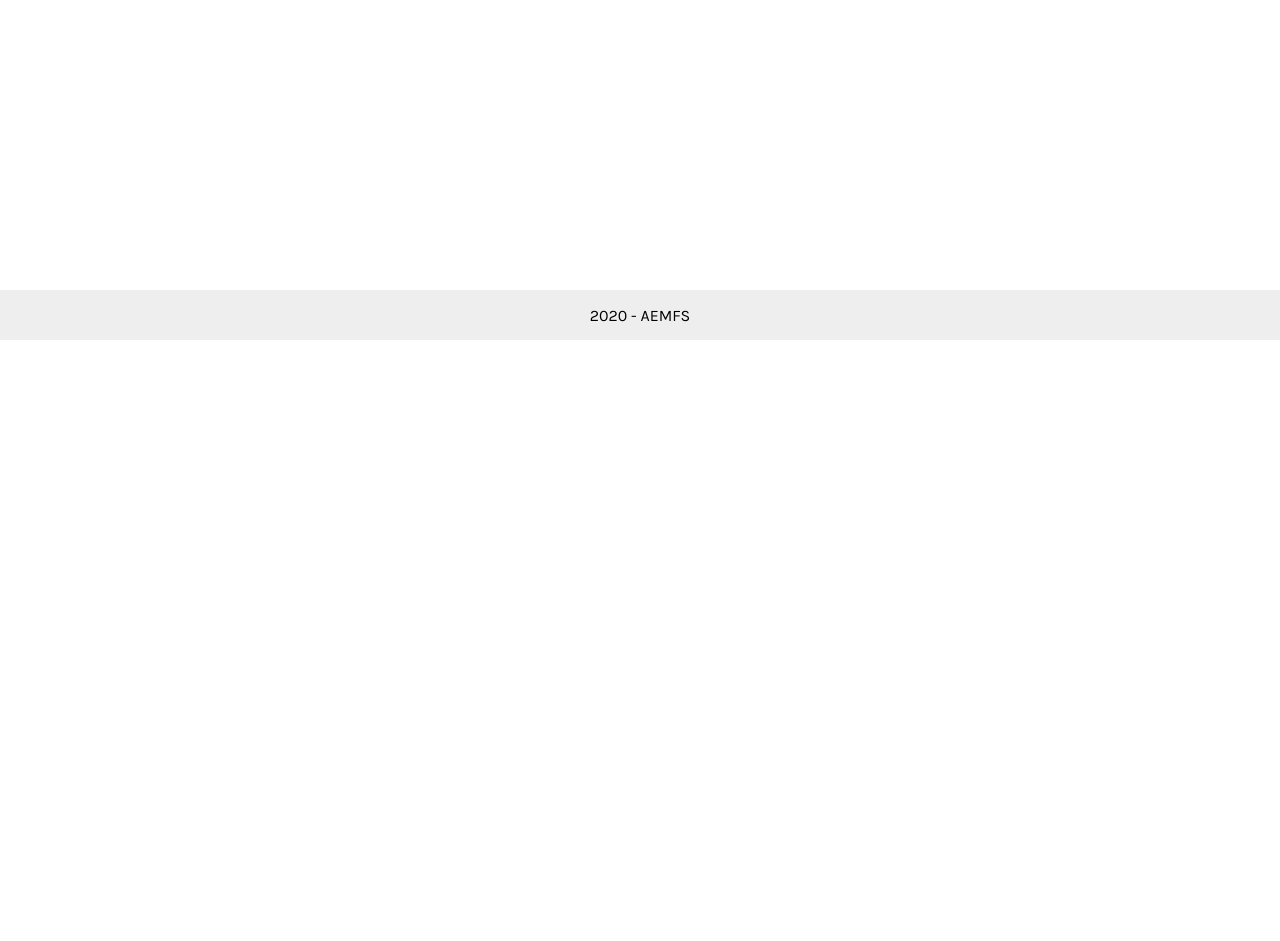
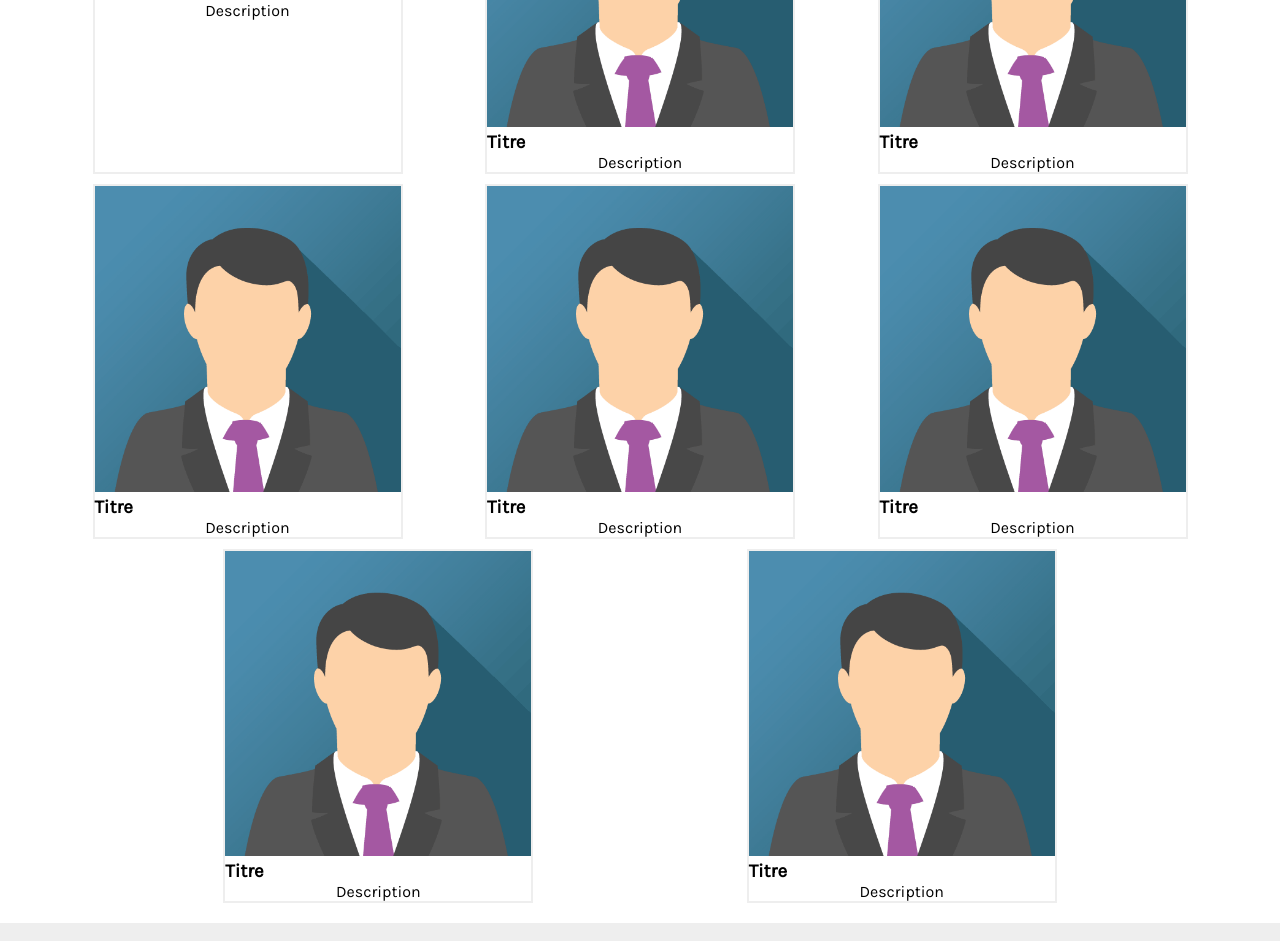
Before and after one commit to SchawnnDev/prog-web2-front, a Vue app: page /images in a window 1280 px wide. Shown: the part 460-1401 px from the top of the page. Before the commit the page ends 800 px from the top, so only its background shows below. Built offline with nearby package versions, Linux system fonts and the light colour scheme; the HTML template or start-up script is replaced by a standard one.

Commit message:
page images & clean up

```diff
--- a/src/components/layouts/Footer.vue
+++ b/src/components/layouts/Footer.vue
@@ -19,7 +19,7 @@ footer {
         justify-content: center;
         background-size: cover;
         width: 100%;
-  margin-top:auto;
+        margin-top: auto;
     }
 
     footer p {
--- a/src/components/layouts/Header.vue
+++ b/src/components/layouts/Header.vue
@@ -1,18 +1,18 @@
 <template>
     <header>
         <nav class="navbar">
-      <router-link to="/" class="nav-logo">
-        <img src="../../assets/logo.png" alt="test logo"/>
+            <router-link class="nav-logo" to="/">
+                <img alt="test logo" src="../../assets/logo.png"/>
             </router-link>
             <ul class="nav">
                 <li class="nav-item">
-          <router-link to="/" class="nav-link">Accueil</router-link>
+                    <router-link class="nav-link" to="/">Accueil</router-link>
                 </li>
                 <li class="nav-item">
-          <router-link to="/images" class="nav-link">Photos</router-link>
+                    <router-link class="nav-link" to="/images">Photos</router-link>
                 </li>
                 <li class="nav-item">
-          <router-link to="/contact" class="nav-link">Contact</router-link>
+                    <router-link class="nav-link" to="/contact">Contact</router-link>
                 </li>
             </ul>
             <div class="mobile-menu-toggle" id="mobile-menu" v-on:click="switchMenu">
--- a/src/views/About.vue
+++ b/src/views/About.vue
@@ -1,5 +1,5 @@
 <template>
-  <div class="about">
-    <h1>This is an about page</h1>
-  </div>
+    <div class="about">
+        <h1>This is an about page</h1>
+    </div>
 </template>
--- a/src/views/Contact.vue
+++ b/src/views/Contact.vue
@@ -19,20 +19,20 @@
             <form class="input-form">
                 <div class="input-group">
                     <label for="name">Prénom/Nom</label>
-          <input id="name" type="text" required>
+                    <input id="name" required type="text">
                 </div>
 
                 <div class="input-group">
                     <label for="email">Email</label>
-          <input id="email" type="email" required>
+                    <input id="email" required type="email">
                 </div>
 
                 <div class="input-group">
                     <label for="message">Message</label>
-          <textarea id="message" cols="30" rows="5" required/>
+                    <textarea cols="30" id="message" required rows="5"/>
                 </div>
 
-        <input type="submit" class="submit-button button-sm">
+                <input class="submit-button button-sm" type="submit">
             </form>
         </div>
     </div>
--- a/src/views/Images.vue
+++ b/src/views/Images.vue
@@ -2,6 +2,71 @@
     <div>
         <div class="title-container title-responsive">
             <h1>Photos d'événements passés</h1>
+        </div>
+
+        <div class="panel images-panel">
+
+            <div class="images-container">
+                <div class="image-item">
+                    <img class="image-img" src="../assets/img/background/1.jpg"/>
+                    <div class="image-description">
+                        <h3>Titre</h3>
+                        <p>Description</p>
+                    </div>
+                </div>
+
+                <!-- TEST DESIGN -->
+                <div class="image-item">
+                    <img class="image-img" src="../assets/img/team/avatar_men.png"/>
+                    <div class="image-description">
+                        <h3>Titre</h3>
+                        <p>Description</p>
+                    </div>
+                </div>
+                <div class="image-item">
+                    <img class="image-img" src="../assets/img/team/avatar_men.png"/>
+                    <div class="image-description">
+                        <h3>Titre</h3>
+                        <p>Description</p>
+                    </div>
+                </div>
+                <div class="image-item">
+                    <img class="image-img" src="../assets/img/team/avatar_men.png"/>
+                    <div class="image-description">
+                        <h3>Titre</h3>
+                        <p>Description</p>
+                    </div>
+                </div>
+                <div class="image-item">
+                    <img class="image-img" src="../assets/img/team/avatar_men.png"/>
+                    <div class="image-description">
+                        <h3>Titre</h3>
+                        <p>Description</p>
+                    </div>
+                </div>
+                <div class="image-item">
+                    <img class="image-img" src="../assets/img/team/avatar_men.png"/>
+                    <div class="image-description">
+                        <h3>Titre</h3>
+                        <p>Description</p>
+                    </div>
+                </div>
+                <div class="image-item">
+                    <img class="image-img" src="../assets/img/team/avatar_men.png"/>
+                    <div class="image-description">
+                        <h3>Titre</h3>
+                        <p>Description</p>
+                    </div>
+                </div>
+                <div class="image-item">
+                    <img class="image-img" src="../assets/img/team/avatar_men.png"/>
+                    <div class="image-description">
+                        <h3>Titre</h3>
+                        <p>Description</p>
+                    </div>
+                </div>
+            </div>
+
         </div>
     </div>
 </template>
@@ -13,5 +78,33 @@ export default {
 </script>
 
 <style scoped>
+    .panel.images-panel {
 
+    }
+
+    .images-panel .images-container {
+        display: flex;
+        flex-direction: row;
+        flex-wrap: wrap;
+        justify-content: space-evenly;
+        column-gap: 10px;
+        row-gap: 10px;
+    }
+
+    .images-panel .image-item {
+        flex: 0 0 25%;
+        border: 2px solid #eee;
+    }
+
+    .images-panel .image-item .image-img {
+        width: 100%;
+    }
+
+    .images-panel .image-item .image-text {
+
+    }
+
+    .images-panel .image-item .image-text h3, p {
+        text-align: center;
+    }
 </style>
```
Also changed, not shown: src/views/Home.vue (+16 -8 lines). Lines whose indentation alone changed are shown as unchanged.
